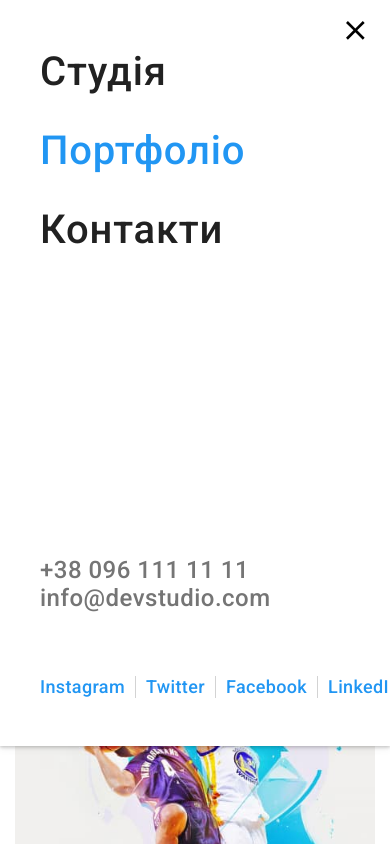
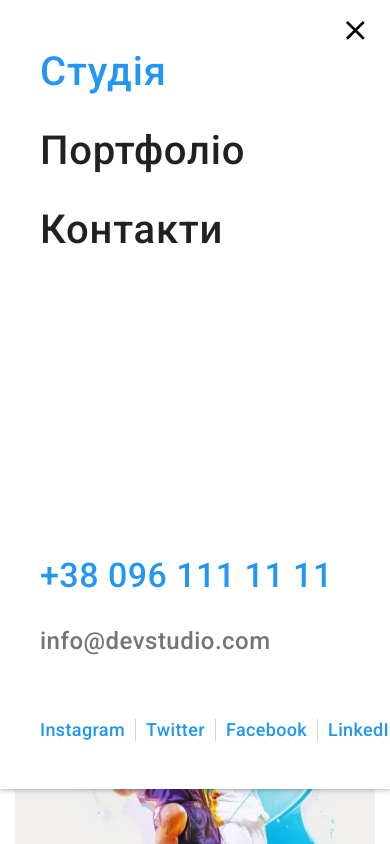
Before and after one commit to anastizs/goit-markup-hw-08, a plain HTML site: page portfolio.html in a window 390 px wide. Both pictures are taken after a click on the button 355 px from the left and 30 px from the top of the page. Shown: the top 844 px of the page. Drawn offline with nearby package versions, Linux system fonts and the light colour scheme; files that its build step writes are made by us from their sources.

Commit message:
Адаптив

```diff
--- a/portfolio.html
+++ b/portfolio.html
@@ -32,11 +32,11 @@
 
                 <div class="menu-container" id="menu-container" data-menu>
                     <ul class="site-nav">
+                        <li class="site-nav__item site-nav__item--line">
+                            <a href="./index.html" class="site-nav__link current">Студія</a>
+                        </li>
                         <li class="site-nav__item">
-                            <a href="./index.html" class="site-nav__link">Студія</a>
-                        </li>
-                        <li class="site-nav__item site-nav__item--line">
-                            <a href="./portfolio.html" class="site-nav__link current">Портфоліо</a>
+                            <a href="./portfolio.html" class="site-nav__link">Портфоліо</a>
                         </li>
                         <li class="site-nav__item">
                             <a href="/" class="site-nav__link">Контакти</a>
@@ -52,7 +52,7 @@
                             </a>
                         </li>
                         <li class="contact-nav__item">
-                            <a href="tel:+380961111111" class="contact-nav__link">
+                            <a href="tel:+380961111111" class="contact-nav__link contact-nav__link--tel">
                                 <svg class="contact-nav__icon" width="10" height="16">
                                     <use href="./images/symbol-defs.svg#icon-smartphone"></use>
                                 </svg>
```
